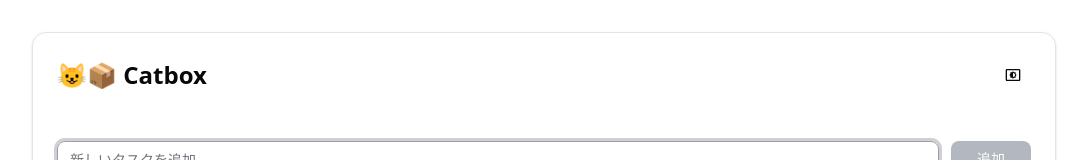
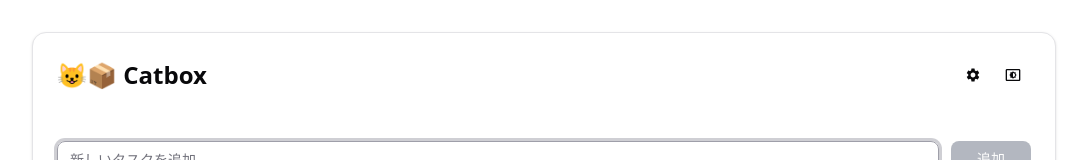
Before and after one commit to koh-tom/catbox, a React (Vite) app: page / in a window 1280 px wide. Shown: the top 160 px of the page, without its empty margins (96-1183 px from the left). Built offline with nearby package versions, Linux system fonts and the light colour scheme; the HTML template or start-up script is replaced by a standard one.

Commit message:
feat(なし): ✨ 設定UIの追加

```diff
--- a/src/App.tsx
+++ b/src/App.tsx
@@ -1,3 +1,4 @@
+import { SettingsMenu } from '@/components/SettingsMenu';
 import { ThemeToggle } from '@/components/ThemeToggle';
 import { TodoInput } from '@/components/TodoInput';
 import { TodoList } from '@/components/TodoList';
@@ -16,7 +17,10 @@ function App() {
           <CardHeader className="pb-4">
             <div className="flex items-center justify-between">
               <CardTitle className="text-2xl font-semibold">😺📦 Catbox</CardTitle>
-              <ThemeToggle />
+              <div className="flex items-center gap-1">
+                <SettingsMenu />
+                <ThemeToggle />
+              </div>
             </div>
           </CardHeader>
           <CardContent>
--- /dev/null
+++ b/src/components/SettingsMenu.tsx
@@ -0,0 +1,27 @@
+import { Button } from '@/components/ui/button';
+import {
+    Popover,
+    PopoverContent,
+    PopoverTrigger,
+} from '@/components/ui/popover';
+import { MdSettings } from 'react-icons/md';
+
+export function SettingsMenu() {
+    return (
+        <Popover>
+            <PopoverTrigger asChild>
+                <Button variant="ghost" size="icon" className="h-9 w-9" aria-label="設定">
+                    <MdSettings className="w-5 h-5" />
+                </Button>
+            </PopoverTrigger>
+            <PopoverContent className="w-56" align="end">
+                <div className="space-y-2">
+                    <h4 className="font-medium leading-none border-b pb-2 mb-2">設定</h4>
+                    <p className="text-sm text-muted-foreground">
+                        WIP🚧
+                    </p>
+                </div>
+            </PopoverContent>
+        </Popover>
+    );
+}
```
